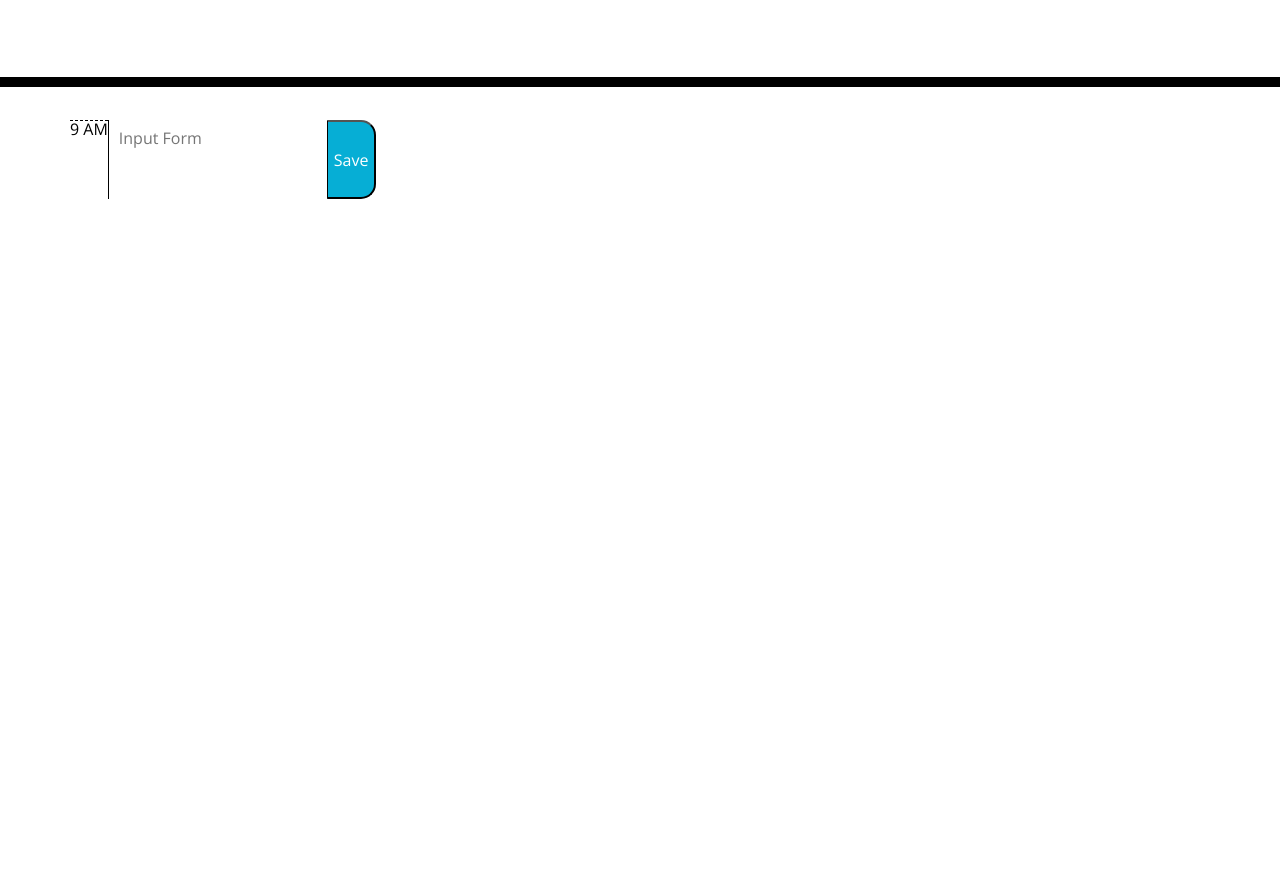
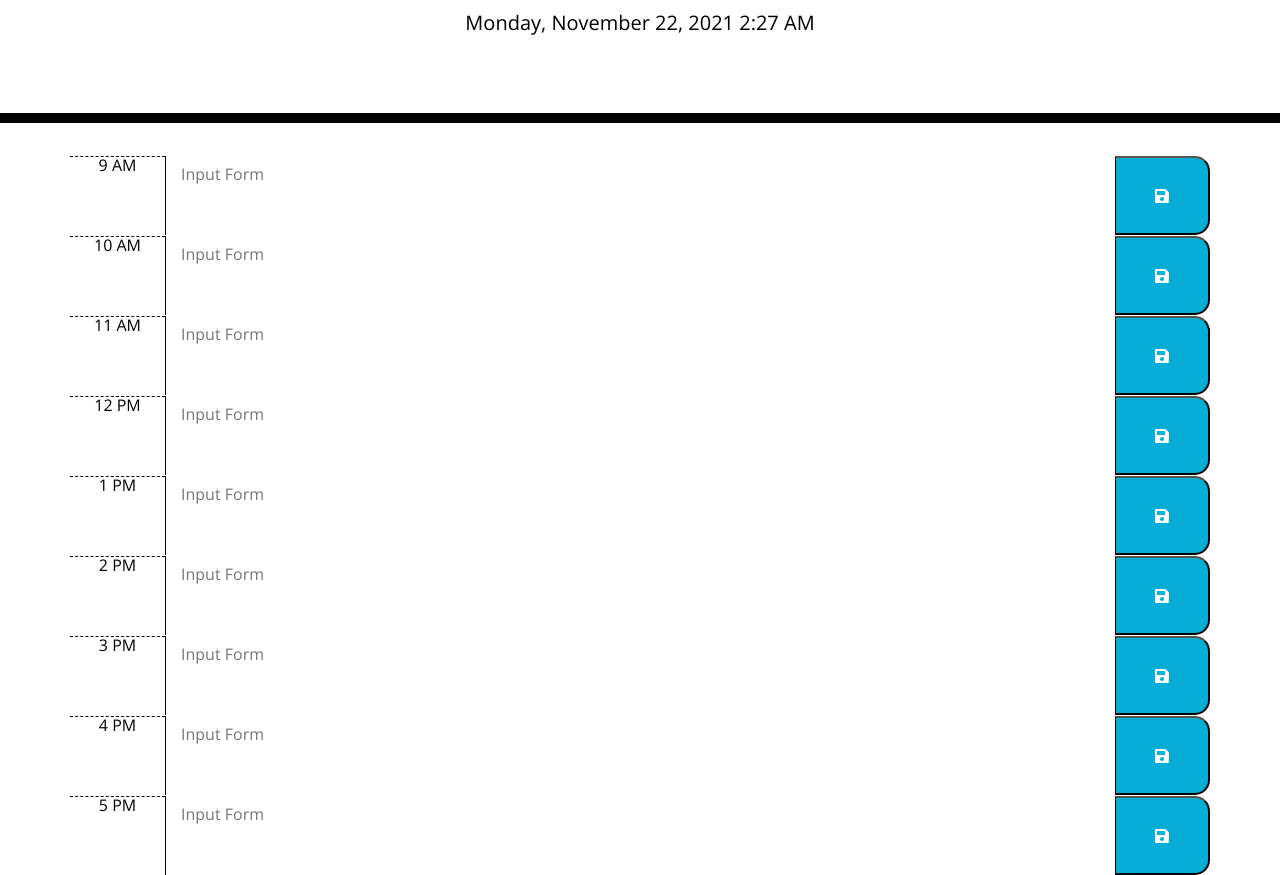
Before and after one commit to sagegrayson/HW05-Day-Planner, a plain HTML site: page index.html in a window 1280 px wide. Shown: the part 181-1056 px from the top of the page. Before the commit the page ends 800 px from the top, so only its background shows below. Drawn offline with nearby package versions, Linux system fonts and the light colour scheme; files that its build step writes are made by us from their sources.

Commit message:
set time of jumbotron

```diff
--- a/assets/script.js
+++ b/assets/script.js
@@ -25,3 +25,13 @@ console.log("script loaded");
 
 // INITIALIZATION ===============================
 // start app?
+
+function time() {
+
+	// sets current day in jumbotron
+	$("#currentDay").text(moment().format("LLLL"));
+
+
+}
+
+time();
--- a/assets/style.css
+++ b/assets/style.css
@@ -67,5 +67,5 @@ textarea {
 
 .saveBtn i:hover {
   font-size: 20px;
-  transition: all 0.3s ease-in-out;
+  transition: all 0.1s ease-in-out;
 }
--- a/index.html
+++ b/index.html
@@ -18,7 +18,7 @@
 			href="https://fonts.googleapis.com/css?family=Open+Sans&display=swap"
 			rel="stylesheet"
 		/>
-		<link rel="stylesheet" href="style.css" />
+		<link rel="stylesheet" href="./assets/style.css" />
 		<title>Work Day Scheduler</title>
 	</head>
 
@@ -31,17 +31,83 @@
 			<p id="currentDay" class="lead"></p>
 		</header>
 		<div class="container">
-			<div class="time-block row">
-				<div class="hour">9 AM</div>
+			<!-- Timeblocks -->
+			<div class="time-block row" id="9am">
+				<div class="hour col-md-1">9 AM</div>
 				<textarea
-					class="description"
+					class="description col-md-10"
 					placeholder="Input Form"
 				></textarea>
-				<button class="saveBtn">Save</button>
+				<button class="saveBtn col-md-1"><i class="fas fa-save"></i></button>
+			</div>
+			<div class="time-block row" id="10am">
+				<div class="hour col-md-1">10 AM</div>
+				<textarea
+					class="description col-md-10"
+					placeholder="Input Form"
+				></textarea>
+				<button class="saveBtn col-md-1"><i class="fas fa-save"></i></button>
+			</div>
+			<div class="time-block row" id="11am">
+				<div class="hour col-md-1">11 AM</div>
+				<textarea
+					class="description col-md-10"
+					placeholder="Input Form"
+				></textarea>
+				<button class="saveBtn col-md-1"><i class="fas fa-save"></i></button>
+			</div>
+			<div class="time-block row" id="12pm">
+				<div class="hour col-md-1">12 PM</div>
+				<textarea
+					class="description col-md-10"
+					placeholder="Input Form"
+				></textarea>
+				<button class="saveBtn col-md-1"><i class="fas fa-save"></i></button>
+			</div>
+			<div class="time-block row" id="1pm">
+				<div class="hour col-md-1">1 PM</div>
+				<textarea
+					class="description col-md-10"
+					placeholder="Input Form"
+				></textarea>
+				<button class="saveBtn col-md-1"><i class="fas fa-save"></i></button>
+			</div>
+			<div class="time-block row" id="2pm">
+				<div class="hour col-md-1">2 PM</div>
+				<textarea
+					class="description col-md-10"
+					placeholder="Input Form"
+				></textarea>
+				<button class="saveBtn col-md-1"><i class="fas fa-save"></i></button>
+			</div>
+			<div class="time-block row" id="3pm">
+				<div class="hour col-md-1">3 PM</div>
+				<textarea
+					class="description col-md-10"
+					placeholder="Input Form"
+				></textarea>
+				<button class="saveBtn col-md-1"><i class="fas fa-save"></i></button>
+			</div>
+			<div class="time-block row" id="4pm">
+				<div class="hour col-md-1">4 PM</div>
+				<textarea
+					class="description col-md-10"
+					placeholder="Input Form"
+				></textarea>
+				<button class="saveBtn col-md-1"><i class="fas fa-save"></i></button>
+			</div>
+			<div class="time-block row" id="5pm">
+				<div class="hour col-md-1">5 PM</div>
+				<textarea
+					class="description col-md-10"
+					placeholder="Input Form"
+				></textarea>
+				<button class="saveBtn col-md-1"><i class="fas fa-save"></i></button>
 			</div>
 		</div>
 
 		<script src="https://cdnjs.cloudflare.com/ajax/libs/jquery/3.2.1/jquery.min.js"></script>
 		<script src="https://cdnjs.cloudflare.com/ajax/libs/moment.js/2.24.0/moment.min.js"></script>
+		<script src="./assets/script.js"></script>
 	</body>
 </html>
```
